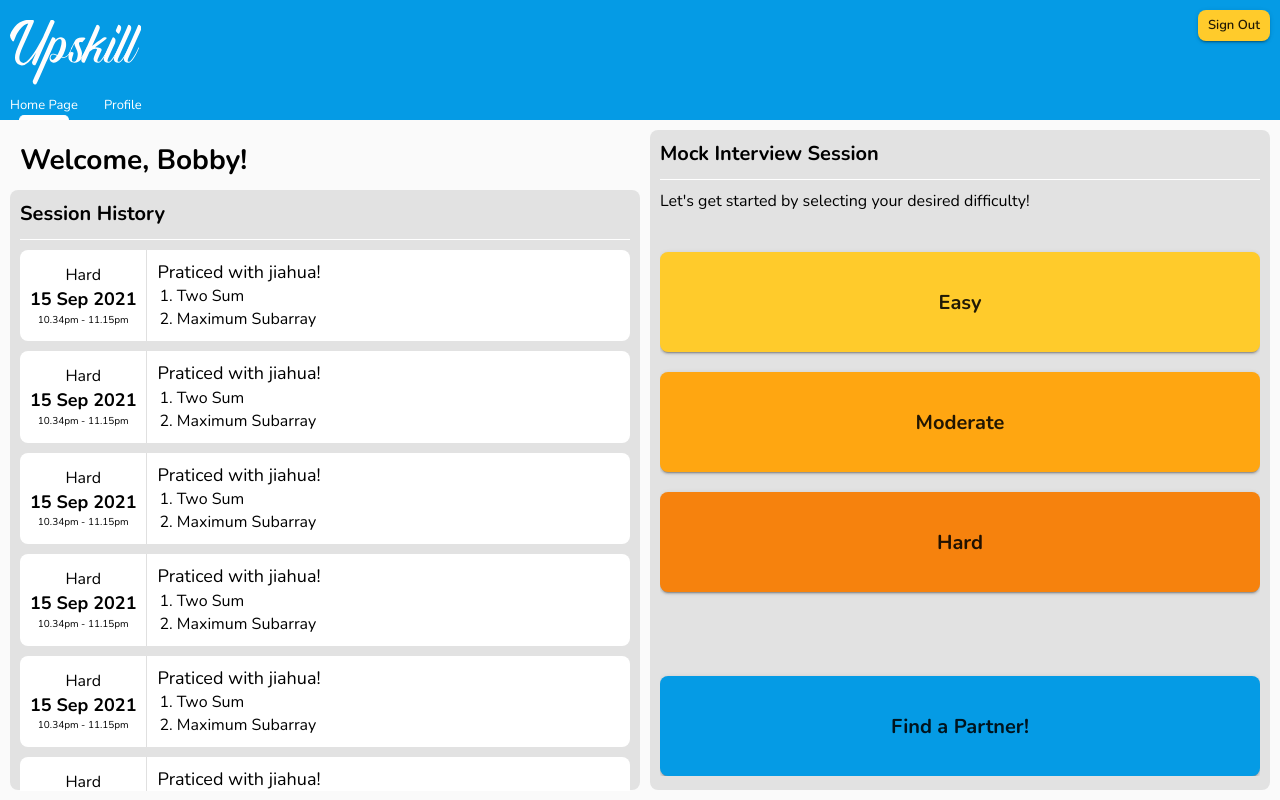
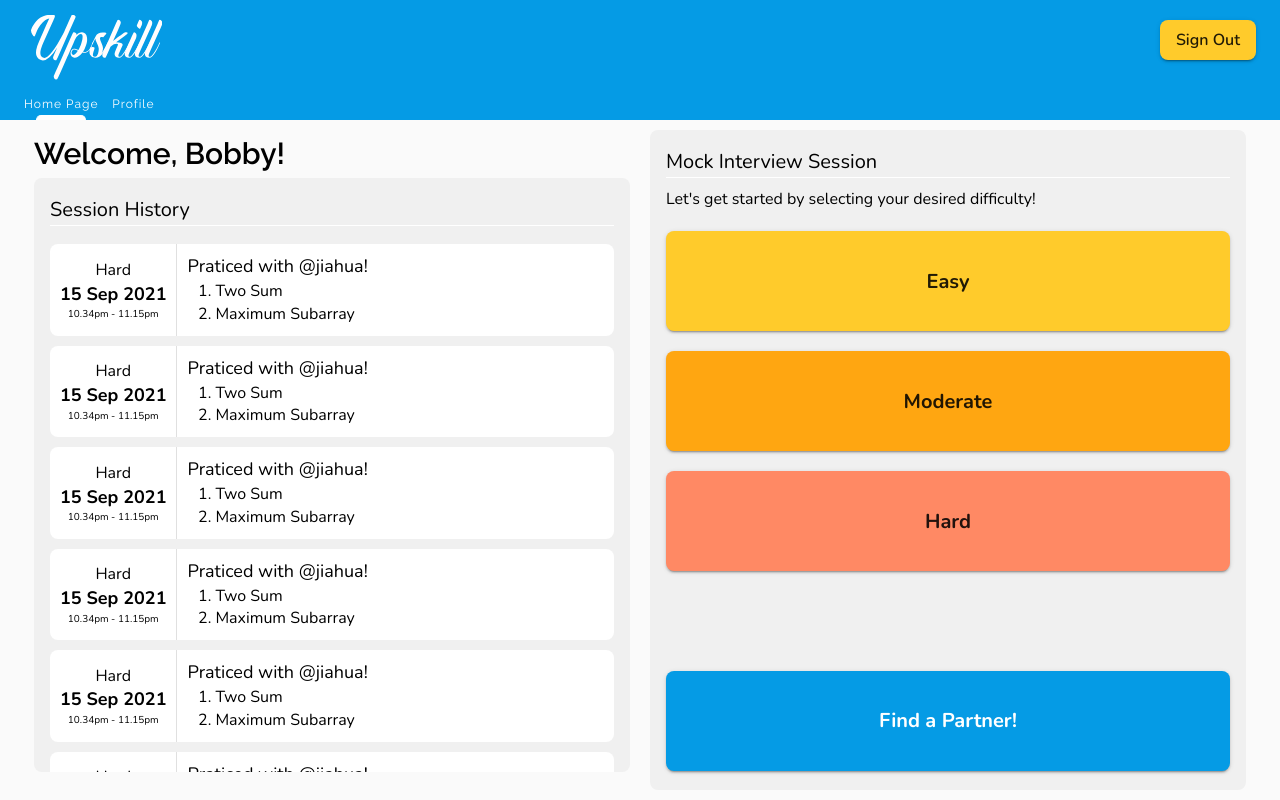
Before and after one commit to CS3219-SE-Principles-and-Patterns/cs3219-project-ay2122-2122-s1-g25, a Next.js app in the folder client/: page /home in a window 1280 px wide. Built offline with nearby package versions, Linux system fonts and the light colour scheme.

Commit message:
refactored code

```diff
--- a/client/src/components/History/SessionHistory.jsx
+++ b/client/src/components/History/SessionHistory.jsx
@@ -55,7 +55,7 @@ const sessionHistory = () => {
       </div>
       <Divider orientation="vertical" flexItem />
       <div className={classes.rightDiv}>
-        <div className={classes.partnerDiv}>Praticed with jiahua!</div>
+        <div className={classes.partnerDiv}>Praticed with @jiahua!</div>
         <div className={classes.problemDiv}>
           <ol>
             <li>Two Sum</li>
--- a/client/src/components/Navbar/HomeNavbar.jsx
+++ b/client/src/components/Navbar/HomeNavbar.jsx
@@ -1,49 +1,49 @@
 import React from 'react'
-import { Button } from '@material-ui/core'
+import { Button, Container, Grid, Box, Typography } from '@material-ui/core'
 import { makeStyles } from '@material-ui/core/styles'
 import PropTypes from 'prop-types'
 
 let upskillHomepageRoutes = ['Home Page', 'Profile'] // hardcoded route
 
-const useStyles = makeStyles(() => ({
-  navbarDiv: {
-    position: 'relative',
-    backgroundColor: '#059be5',
+const useStyles = makeStyles((theme) => ({
+  root: {
     height: '100%',
+    backgroundColor: theme.palette.primary.main,
   },
-  logoutButtonDiv: {
-    float: 'right',
-    margin: '10px',
+  gridWrapper: {
+    height: '100%',
+    display: 'flex',
+    // alignItems: 'center',
+    justifyContent: 'space-between',
   },
-  logoutButton: {
-    backgroundColor: '#ffcb2b',
+  buttonWrapper: {
+    paddingTop: '20px',
   },
-  logoDiv: {
-    padding: '10px',
+  leftWrapper: {
+    display: 'flex',
+    flexDirection: 'column',
+    justifyContent: 'space-between',
+  },
+  logoWrapper: {
     height: '100%',
-    paddingTop: '20px',
-    paddingBottom: '10px',
+    display: 'flex',
+    flexDirection: 'row',
+    alignItems: 'center',
+    justifyContent: 'center',
   },
-  routesDiv: {
+  routerWrapper: {
     display: 'flex',
-    position: 'absolute',
-    bottom: '0',
+    flexDirection: 'row',
   },
   routeGroup: {
     marginRight: '10px',
-    marginLeft: '10px',
     display: 'flex',
     flexDirection: 'column',
     alignItems: 'center',
-
     '&:hover': {
       opacity: '80%',
       cursor: 'pointer',
     },
-  },
-  routeFont: {
-    fontSize: 'small',
-    color: 'white',
   },
   routePointer: {
     width: '50px',
@@ -61,6 +61,9 @@ const useStyles = makeStyles(() => ({
     borderTopRightRadius: '10px',
     border: '1px solid white',
     backgroundColor: 'white',
+  },
+  routeTypo: {
+    color: 'white',
   },
 }))
 
@@ -80,33 +83,33 @@ const navbar = (props) => {
   }
 
   return (
-    <div className={classes.navbarDiv}>
-      <div className={classes.logoutButtonDiv}>
-        <Button
-          variant="contained"
-          size="small"
-          className={classes.logoutButton}
-        >
-          Sign Out
-        </Button>
-      </div>
-      <div>
-        <div className={classes.logoDiv}>
+    <Container className={classes.root} maxWidth="xl">
+      <Grid container className={classes.gridWrapper}>
+        <Grid item className={classes.leftWrapper}>
+          <Box className={classes.logoWrapper}>
             <img src={'/Upskill-Logo-White.png'} />
-        </div>
-        <div className={classes.routesDiv}>
+          </Box>
+          <Grid item className={classes.routerWrapper}>
             {upskillHomepageRoutes.map((currRoute) => (
-            <div key={currRoute} className={classes.routeGroup}>
-              <div className={classes.routeFont}>{currRoute}</div>
+              <Box key={currRoute} className={classes.routeGroup}>
+                <Typography variant="caption" className={classes.routeTypo}>
+                  {currRoute}
+                </Typography>
                 <RoutePointer
                   currPage={props.currPage}
                   currCheckedRoute={currRoute}
                 />
-            </div>
+              </Box>
             ))}
-        </div>
-      </div>
-    </div>
+          </Grid>
+        </Grid>
+        <Box className={classes.buttonWrapper}>
+          <Button variant="contained" color="secondary" type="submit">
+            Sign Out
+          </Button>
+        </Box>
+      </Grid>
+    </Container>
   )
 }
 
--- a/client/src/views/Home/index.jsx
+++ b/client/src/views/Home/index.jsx
@@ -1,93 +1,51 @@
 import React, { useState } from 'react'
 import { makeStyles } from '@material-ui/core/styles'
-import { Divider, Button } from '@material-ui/core'
+import {
+  Divider,
+  Button,
+  Typography,
+  Container,
+  Grid,
+  List,
+} from '@material-ui/core'
 // import Navbar from '../../components/Navbar/HomeNavbar'
 import SessionHistory from '../../components/History/SessionHistory'
 import HomeLayout from '../../components/Layout/HomeLayout'
 
-const useStyles = makeStyles(() => ({
-  contentWrapper: {
+const useStyles = makeStyles((theme) => ({
+  root: {
     height: '100%',
-    width: '100%',
-    maxHeight: '85vh',
-
-    display: 'grid',
-    gridTemplateColumns: '50% auto',
-    gridGap: '10px',
+  },
+  gridWrapper: {
+    height: '100%',
+    display: 'flex',
+    alignItems: 'center',
+    justifyContent: 'center',
+  },
+  leftGridWrapper: {
+    height: '100%',
+    // background: 'orange',
     padding: '10px',
   },
-  gridLeft: {
+  rightGridWrapper: {
     height: '100%',
-    maxHeight: '100%',
-    display: 'grid',
-    gridTemplateRows: 'auto 1fr',
-  },
-  gridRight: {
-    backgroundColor: '#e2e2e2',
-    height: '100%',
-    maxHeight: '100%',
-    padding: '10px',
-    borderRadius: '8px',
-  },
-  greetingsGrid: {
     padding: '10px',
   },
-  greetingsDiv: {
-    fontSize: '28px',
-    fontWeight: 'bold',
+  sessionHistoryWrapper: {
+    height: '90%',
+    backgroundColor: theme.palette.background.secondary,
+    borderRadius: theme.shape.borderRadius,
+    padding: 16,
+    overflow: 'auto',
   },
-  sessionHistoryGrid: {
-    padding: '10px',
-    borderRadius: '8px',
-    backgroundColor: '#e2e2e2',
-    height: '100%',
-  },
-  sessionHistoryTitle: {
-    fontWeight: 'bold',
-    fontSize: '20px',
-  },
-  sessionHistoryDivider: {
-    marginTop: '10px',
+  homeDivider: {
     background: '#ffffff',
   },
-  sessionHistoryListContainer: {
-    position: 'relative',
-    height: '95%',
-  },
-  sessionHistoryList: {
-    position: 'absolute',
-    left: '0',
-    right: '0',
-    top: '0',
-    bottom: '0',
-    overflow: 'auto',
-  },
-  mockInterviewTitle: {
-    fontWeight: 'bold',
-    fontSize: '20px',
-  },
-  mockInterviewGreetings: {
-    marginTop: '10px',
-    marginBottom: '20px',
-  },
-  interviewButtonsContainer: {
-    position: 'relative',
-    height: '85%',
-  },
-  interviewButtonsWrapper: {
-    position: 'absolute',
-    left: '0',
-    right: '0',
-    top: '0',
-    bottom: '0',
-    overflow: 'auto',
-
-    display: 'flex',
-    flexDirection: 'column',
-    justifyContent: 'space-between',
-  },
-  interviewButtonDiv: {
-    width: '100%',
+  mockInterviewWrapper: {
+    height: '100%',
+    backgroundColor: theme.palette.background.secondary,
+    borderRadius: theme.shape.borderRadius,
+    padding: 16,
     '& Button': {
       width: '100%',
       minHeight: '100px',
@@ -96,17 +54,28 @@ const useStyles = makeStyles(() => ({
       fontWeight: 'bold',
     },
   },
+  interviewGreetings: {
+    paddingTop: '10px',
+  },
+  buttonWrapper: {
+    height: '70%',
+    display: 'flex',
+    flexDirection: 'column',
+    alignItems: 'center',
+  },
   easyButton: {
-    backgroundColor: '#ffcb2b',
+    width: '100%',
   },
   moderateButton: {
-    backgroundColor: '#ffa611',
+    width: '100%',
+    backgroundColor: theme.palette.tertiary.main,
   },
   hardButton: {
-    backgroundColor: '#f6820d',
+    width: '100%',
+    backgroundColor: '#FF8964',
   },
   matchButton: {
-    backgroundColor: '#059be5',
+    width: '100%',
   },
   activeButton: {
     backgroundColor: 'grey',
@@ -143,83 +112,86 @@ const Home = () => {
     }
   }
 
+  const findAPartner = () => {
+    if (buttonClicked != 0) {
+      document
+        .getElementById(buttonClicked)
+        .classList.remove(classes.activeButton)
+      setButtonClicked(0)
+    }
+  }
+
   return (
     <HomeLayout currPage="Home Page">
-      <div className={classes.contentWrapper}>
-        <div className={classes.gridLeft}>
-          <div className={classes.greetingsGrid}>
-            <div className={classes.greetingsDiv}>Welcome, Bobby!</div>
-          </div>
-          <div className={classes.sessionHistoryGrid}>
-            <div className={classes.sessionHistoryTitle}>Session History</div>
-            <Divider className={classes.sessionHistoryDivider} />
-            <div className={classes.sessionHistoryListContainer}>
-              <div className={classes.sessionHistoryList}>
+      <Container className={classes.root} maxWidth="xl">
+        <Grid container className={classes.gridWrapper}>
+          <Grid item xs={6} className={classes.leftGridWrapper}>
+            <Typography variant="h6">Welcome, Bobby!</Typography>
+            <Grid item className={classes.sessionHistoryWrapper}>
+              <Typography variant="subtitle2">Session History</Typography>
+              <Divider className={classes.homeDivider} />
+              <List>
                 {loops.map((i) => (
                   <SessionHistory key={i} />
                 ))}
-              </div>
-            </div>
-          </div>
-        </div>
-        <div className={classes.gridRight}>
-          <div className={classes.mockInterviewTitle}>
+              </List>
+            </Grid>
+          </Grid>
+          <Grid item xs={6} className={classes.rightGridWrapper}>
+            <Grid item className={classes.mockInterviewWrapper}>
+              <Typography variant="subtitle2">
                 Mock Interview Session
-          </div>
-          <Divider className={classes.sessionHistoryDivider} />
-          <div className={classes.mockInterviewGreetings}>
+              </Typography>
+              <Divider className={classes.homeDivider} />{' '}
+              <Typography
+                variant="body2"
+                className={classes.interviewGreetings}
+              >
                 {" Let's get started by selecting your desired difficulty!"}
-          </div>
-          <div className={classes.interviewButtonsContainer}>
-            <div className={classes.interviewButtonsWrapper}>
-              <div>
-                <div className={classes.interviewButtonDiv}>
+              </Typography>
+              <Grid item className={classes.buttonWrapper}>
                 <Button
                   id="1"
                   variant="contained"
-                    size="large"
+                  color="secondary"
+                  type="submit"
                   className={classes.easyButton}
                   onClick={(e) => onDifficultySelection(1, e)}
                 >
                   Easy
                 </Button>
-                </div>
-                <div className={classes.interviewButtonDiv}>
                 <Button
                   id="2"
                   variant="contained"
-                    size="large"
+                  type="submit"
                   className={classes.moderateButton}
                   onClick={(e) => onDifficultySelection(2, e)}
                 >
                   Moderate
                 </Button>
-                </div>
-                <div className={classes.interviewButtonDiv}>
                 <Button
                   id="3"
                   variant="contained"
-                    size="large"
+                  type="submit"
                   className={classes.hardButton}
                   onClick={(e) => onDifficultySelection(3, e)}
                 >
                   Hard
                 </Button>
-                </div>
-              </div>
-              <div className={classes.interviewButtonDiv}>
+              </Grid>
               <Button
                 variant="contained"
-                  size="large"
+                color="primary"
+                type="submit"
                 className={classes.matchButton}
+                onClick={() => findAPartner()}
               >
                 Find a Partner!
               </Button>
-              </div>
-            </div>
-          </div>
-        </div>
-      </div>
+            </Grid>
+          </Grid>
+        </Grid>
+      </Container>
     </HomeLayout>
   )
 }
```
Lines whose indentation alone changed are shown as unchanged.
